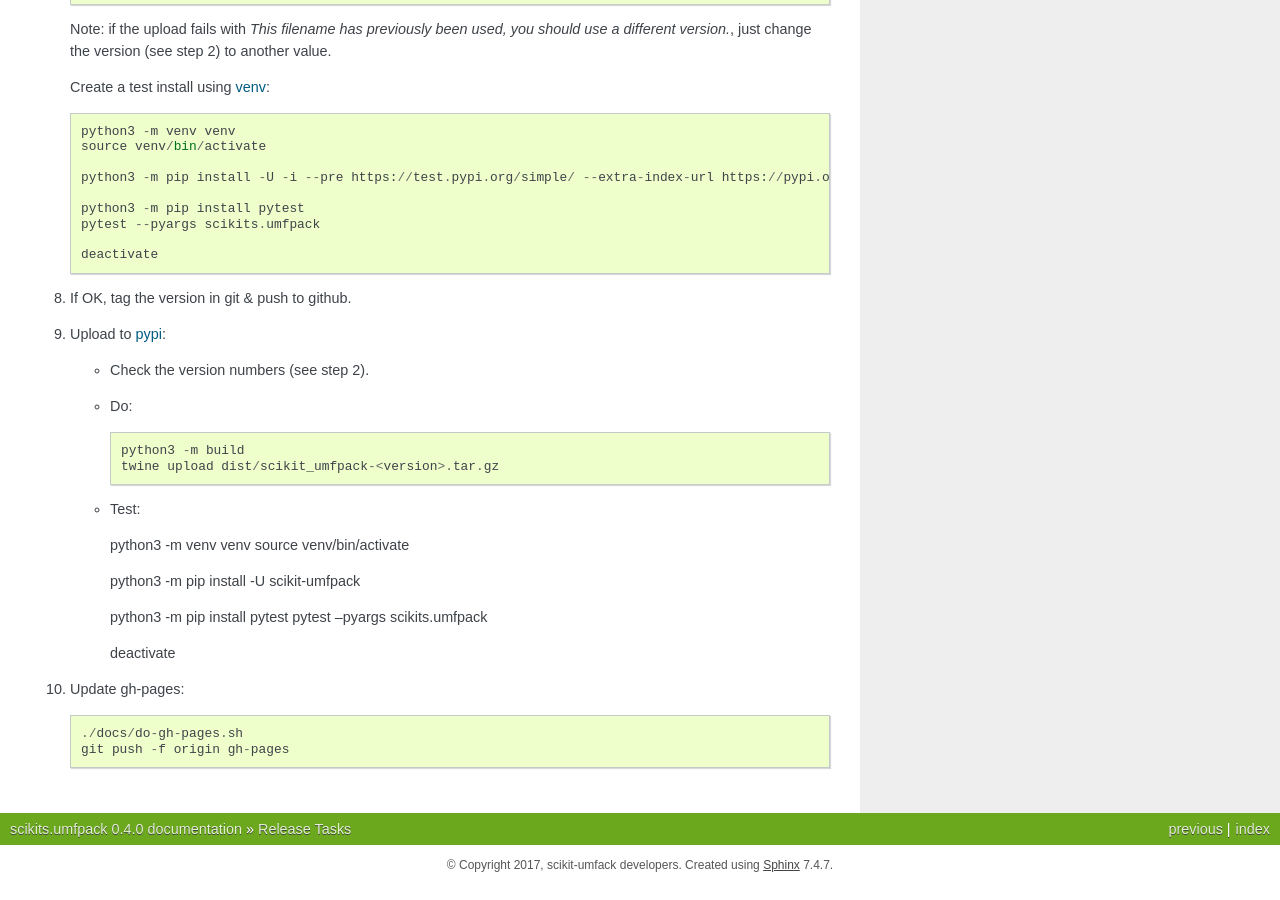
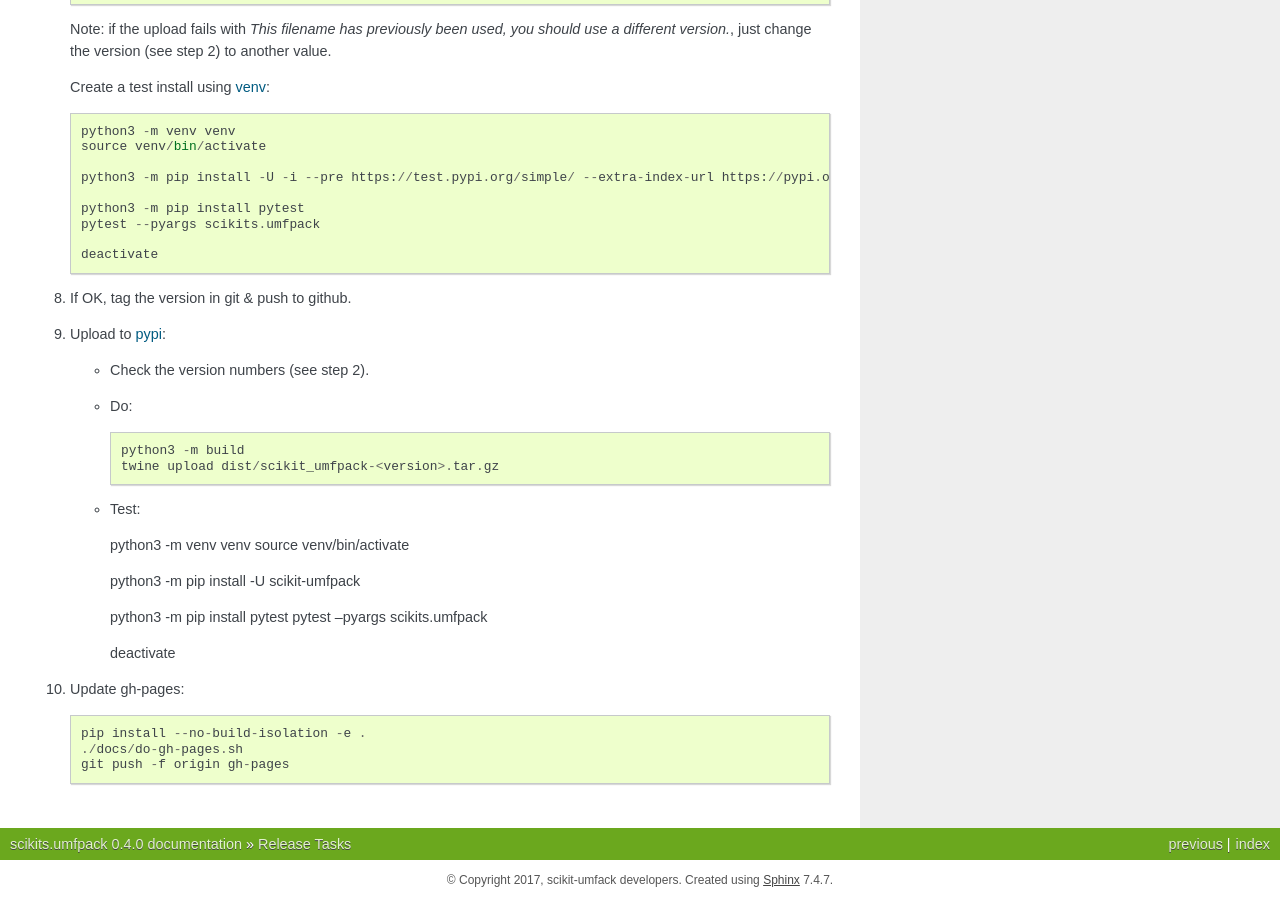
Before and after one commit to scikit-umfpack/scikit-umfpack, a Sphinx documentation site: the page built from docs/release.rst, in a window 1280 px wide and 900 px high, scrolled down 1361 px. Built offline with Sphinx 7.4.7, drawn with Linux system fonts in a browser that asks for light colours.

Commit message:
DOC: update release info

```diff
--- a/docs/release.rst
+++ b/docs/release.rst
@@ -113,5 +113,6 @@ Release Tasks
 
 #. Update gh-pages::
 
+     pip install --no-build-isolation -e .
      ./docs/do-gh-pages.sh
      git push -f origin gh-pages
```
